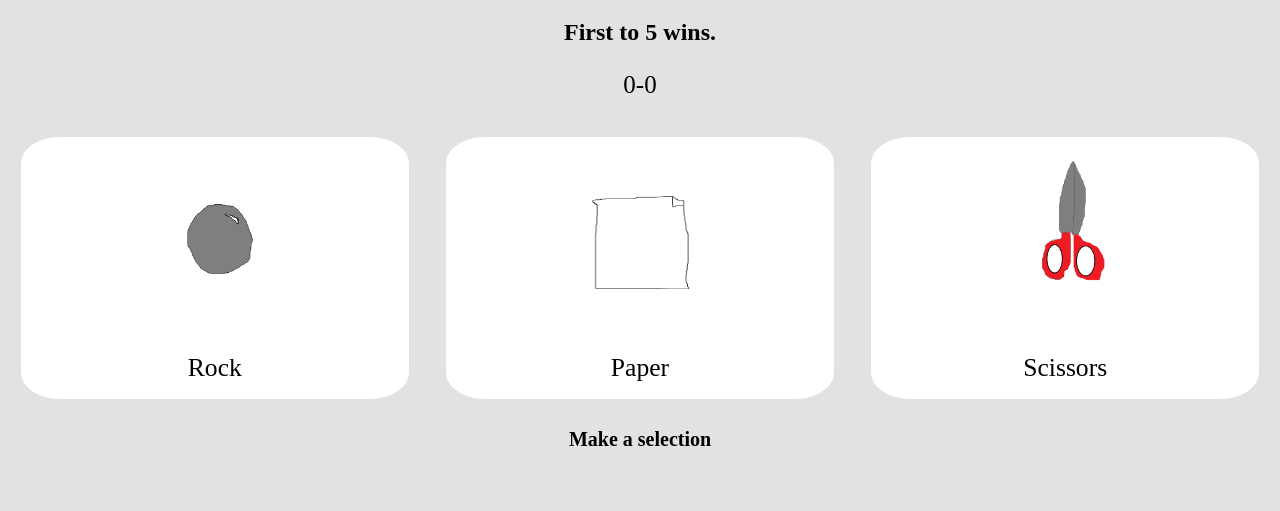
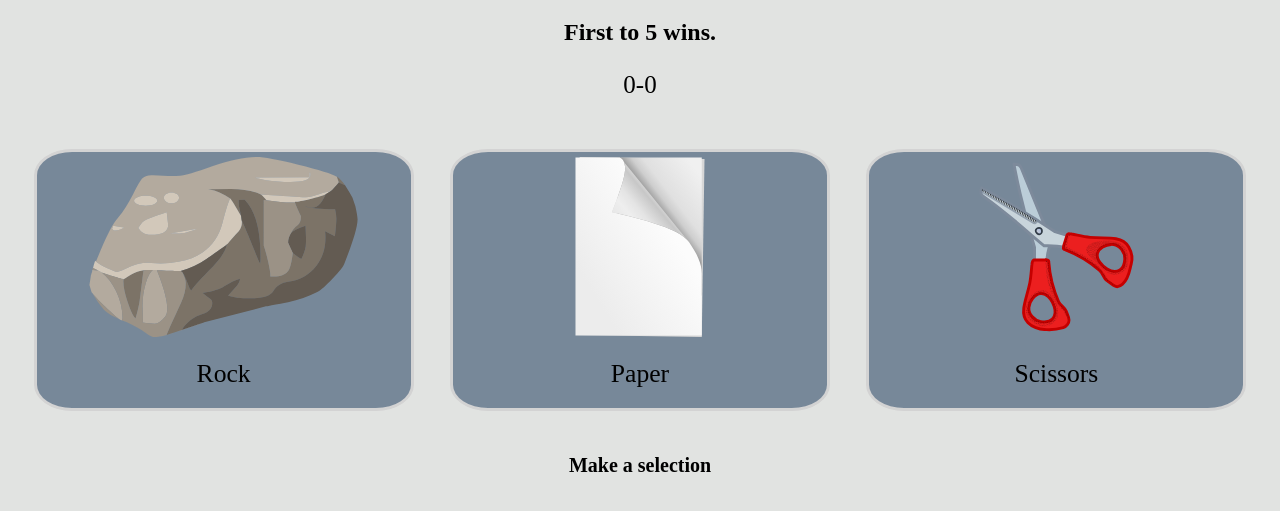
Before and after one commit to Ben-codes-cmd/Rock-Paper-Scissors, a plain HTML site: page index.html in a window 1280 px wide. Shown: the part 61-572 px from the top of the page. Drawn offline with Linux system fonts and the light colour scheme.

Commit message:
Improved image quality and added styling

```diff
--- a/index.html
+++ b/index.html
@@ -24,17 +24,17 @@ Rock Paper Scissors
     <p class="score"></p>
     <div class="container">
         <div class = "option" id="rock" title="Beats scissors">
-            <img src="img/rock.png" alt="rock" class="image">
+            <img src="img/rock.svg" alt="rock" class="image">
             <p>Rock</p>
         </div>
 
         <div class = "option" id="paper" title="Beats rock">
-            <img src="img/paper.png" alt="rock " class="image">
+            <img src="img/paper.svg" alt="rock " class="image">
             <p>Paper</p>
 
         </div>
         <div class = "option" id="scissors" title="Beats paper">
-            <img src="img/scissors.png" alt="rock" class="image">
+            <img src="img/scissors.svg" alt="rock" class="image">
             <p>Scissors</p>
         </div>
     </div>
--- a/style/style.css
+++ b/style/style.css
@@ -10,22 +10,23 @@ h1{
 .container{
     display: flex;
     gap: 3%;
-    padding:1vw;
+    padding:2vw;
 }
 
 .option{
     flex: 1;
     height: 20vw;
-    background-color: white;
+    background-color: lightslategrey;
     border-style: solid;
     border-radius: 10%;
     border-width: 1%;
-    border-color: white;
+    border-color: lightgray;
     padding:0px;
 }
 
 .option:hover{
-    border-color: red;
+    background-color:lightsteelblue;
+    scale: 1.1;
 }
 
 .score{
@@ -57,13 +58,13 @@ h1{
 }
 
 .image{
-    width: 90%;
-    height: 80%;
+    width: 80%;
+    height: 70%;
     margin: 5px 5px 0px 5px;
     border-radius: 10%;
 }
 .container p{
-    margin: 0px;
+    margin-top: 5%;
     height: 20%;
     font-size: 2vw;
 }
```
Also changed, not shown: img/paper.png (deleted), img/paper.svg (added), img/rock.png (deleted), img/rock.svg (added), img/scissors.png (deleted), img/scissors.svg (added).
